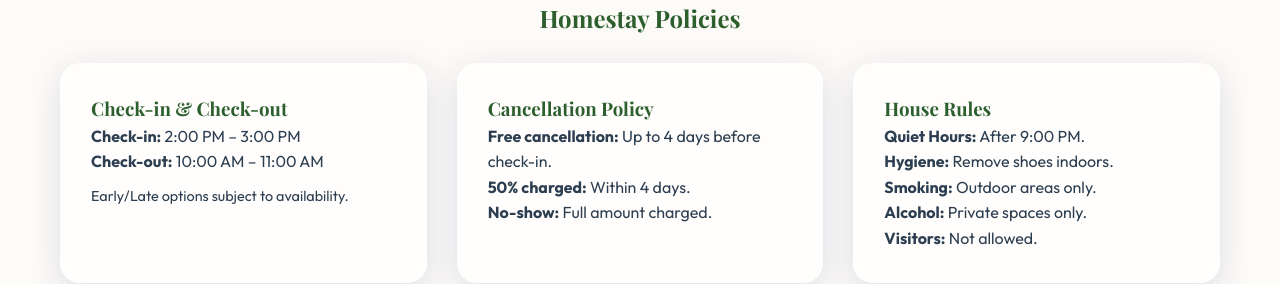
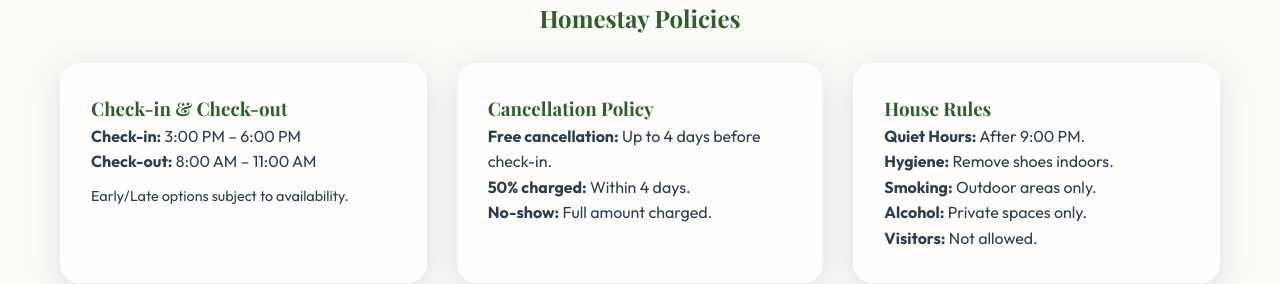
Before and after one commit to Kesava-S/Krish-Homestay, a React (Vite) app in the folder client/: page / in a window 1280 px wide. Shown: the part 3660-3944 px from the top of the page. Built offline with nearby package versions, Linux system fonts and the light colour scheme; no server answers.

Commit message:
chore(content): update check-in and check-out times across website and email templates

```diff
--- a/client/src/pages/Home.jsx
+++ b/client/src/pages/Home.jsx
@@ -212,8 +212,8 @@ const Home = () => {
                         <div className="glass-card">
                             <h3>Check-in & Check-out</h3>
                             <ul className="mt-3" style={{ listStyle: 'none', paddingLeft: 0 }}>
-                                <li><strong>Check-in:</strong> 2:00 PM – 3:00 PM</li>
-                                <li><strong>Check-out:</strong> 10:00 AM – 11:00 AM</li>
+                                <li><strong>Check-in:</strong> 3:00 PM – 6:00 PM</li>
+                                <li><strong>Check-out:</strong> 8:00 AM – 11:00 AM</li>
                                 <li style={{ fontSize: '0.9rem', marginTop: '10px' }}>Early/Late options subject to availability.</li>
                             </ul>
                         </div>
```
Also changed, not shown: 1 other file (tests, documents, lock files or other folders).
